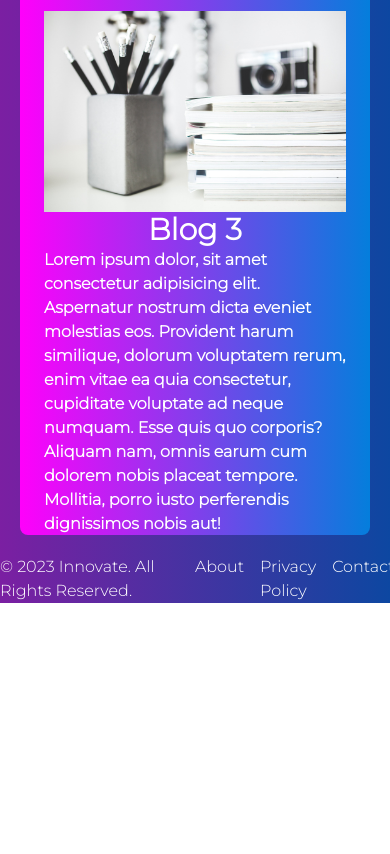
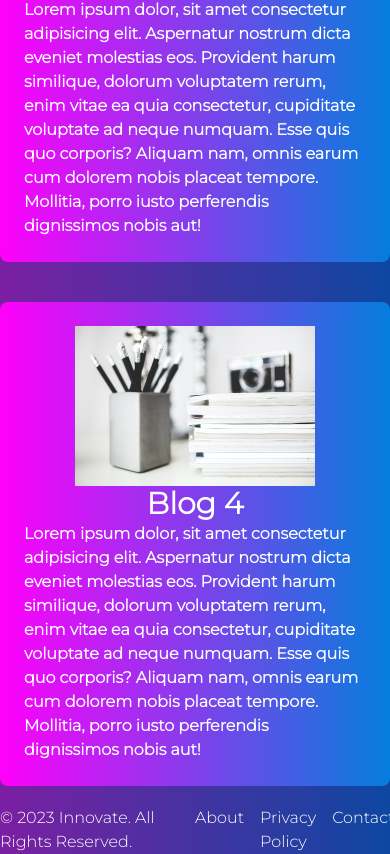
Before and after one commit to Arj-Codes/Innovate, a React (Vite) app: page / in a window 390 px wide. Shown: the part 2222-3076 px from the top of the page. Before the commit the page ends 2825 px from the top, so only its background shows below. Built offline with nearby package versions, Linux system fonts and the light colour scheme.

Commit message:
responsiveblogs

```diff
--- a/src/components/Blog.jsx
+++ b/src/components/Blog.jsx
@@ -34,8 +34,13 @@ const Blog = () => {
       text: "    Lorem ipsum dolor, sit amet consectetur adipisicing elit. Aspernatur nostrum dicta eveniet molestias eos. Provident harum similique, dolorum voluptatem rerum, enim vitae ea quia consectetur, cupiditate voluptate ad neque numquam. Esse quis quo corporis? Aliquam nam, omnis earum cum dolorem nobis placeat tempore. Mollitia, porro iusto perferendis dignissimos nobis aut!",
     },
     {
-      id: 1,
+      id: 3,
       title: "Blog 3",
+      text: "    Lorem ipsum dolor, sit amet consectetur adipisicing elit. Aspernatur nostrum dicta eveniet molestias eos. Provident harum similique, dolorum voluptatem rerum, enim vitae ea quia consectetur, cupiditate voluptate ad neque numquam. Esse quis quo corporis? Aliquam nam, omnis earum cum dolorem nobis placeat tempore. Mollitia, porro iusto perferendis dignissimos nobis aut!",
+    },
+    {
+      id: 4,
+      title: "Blog 4",
       text: "    Lorem ipsum dolor, sit amet consectetur adipisicing elit. Aspernatur nostrum dicta eveniet molestias eos. Provident harum similique, dolorum voluptatem rerum, enim vitae ea quia consectetur, cupiditate voluptate ad neque numquam. Esse quis quo corporis? Aliquam nam, omnis earum cum dolorem nobis placeat tempore. Mollitia, porro iusto perferendis dignissimos nobis aut!",
     },
   ];
@@ -45,19 +50,19 @@ const Blog = () => {
         <h1>Our stories -</h1>
       </div>
       <div
-        className="container flex flex-wrap justify-around hover:cursor-pointer gap-[40px]"
+        className="container flex flex-wrap justify-around hover:cursor-pointer lg:gap-[40px]"
         ref={ref}
       >
         {blogs.map((b) => (
           <motion.div
-            className="blogs items-center text-white border-1 rounded-lg p-[1.5rem] m-5 flex flex-col justify-around h-[65vh]"
+            className="blogs items-center text-white border-1 rounded-lg p-[1.5rem] lg:m-5 my-5 flex flex-col justify-around lg:h-[65vh] md:h-[90vh]"
             animate={controls}
             initial="hidden"
             variants={cardVariants}
           >
-            <img src="./blog.jpg" alt="" className="w-[20rem]" />
+            <img src="./blog.jpg" alt="" className="w-[15rem] lg:w-[20rem]" />
             <div className="title font-bold text-3xl">{b.title}</div>
-            <div className="text font-semibold sm:w-[30vw]">{b.text}</div>
+            <div className="text font-semibold sm:w-[30vw] md:w-[40vw]">{b.text}</div>
           </motion.div>
         ))}
       </div>
```
